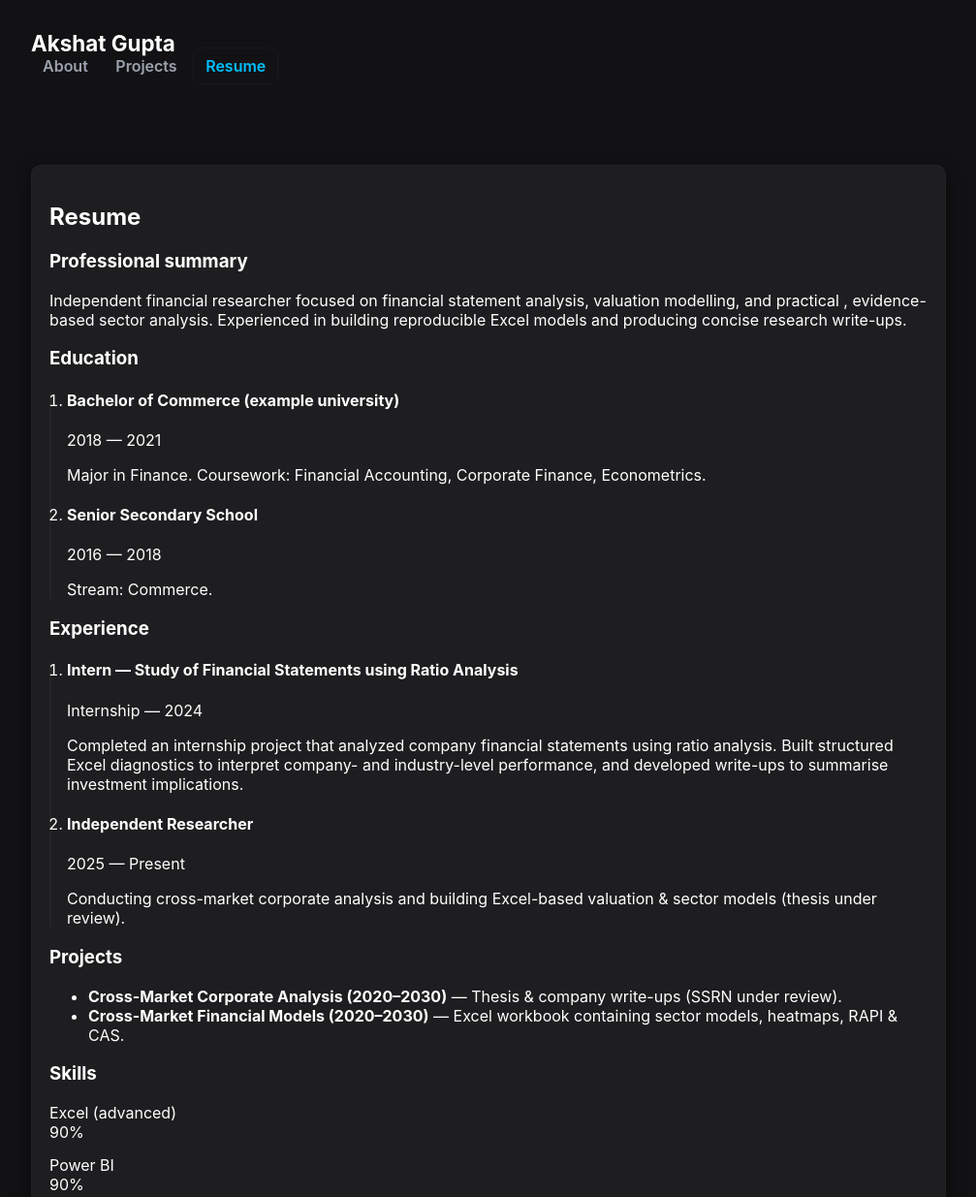
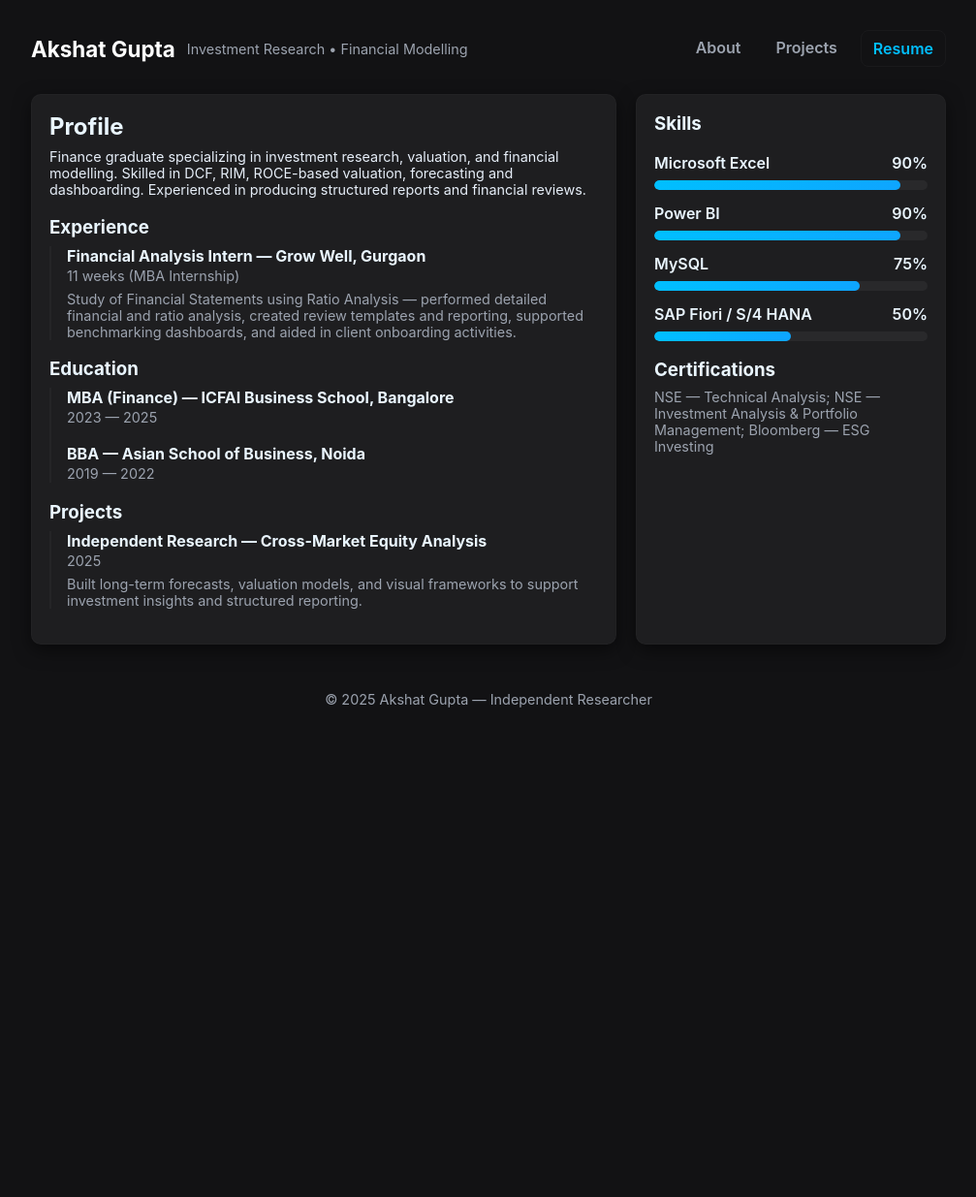
Before and after one commit to akshatgupta2000/akshatgupta2000.github.io, a plain HTML site: page resume.html in a window 1280 px wide. Shown: the part 33-1268 px from the top of the page at 97% size, without its empty margins (136-1143 px from the left). After the commit the page ends 836 px from the top, so only its background shows below. Drawn offline with Linux system fonts and the light colour scheme.

Commit message:
Update resume.html

```diff
--- a/resume.html
+++ b/resume.html
@@ -1,113 +1,97 @@
 <!doctype html>
 <html lang="en">
 <head>
-  <meta charset="utf-8" />
-  <meta name="viewport" content="width=device-width,initial-scale=1" />
+  <meta charset="utf-8"/><meta name="viewport" content="width=device-width,initial-scale=1"/>
   <title>Resume — Akshat Gupta</title>
   <link rel="stylesheet" href="assets/css/style.css">
 </head>
-<body class="theme-dark">
-  <header class="site-header">
-    <div class="container">
-      <div class="brand">
-        <h1>Akshat Gupta</h1>
+<body>
+  <div class="container">
+    <nav class="nav">
+      <div class="brand"><h1>Akshat Gupta</h1><p>Investment Research • Financial Modelling</p></div>
+      <div class="nav-links">
+        <a class="nav-link" href="about.html">About</a>
+        <a class="nav-link" href="projects.html">Projects</a>
+        <a class="nav-link active" href="resume.html">Resume</a>
       </div>
-      <nav class="main-nav">
-        <a href="about.html" class="nav-link">About</a>
-        <a href="projects.html" class="nav-link">Projects</a>
-        <a href="resume.html" class="nav-link active">Resume</a>
-      </nav>
-    </div>
-  </header>
+    </nav>
 
-  <main class="container page-grid resume-page">
-    <section class="card content-card wide">
-      <h2 class="card-title">Resume</h2>
-
-      <div class="card-body">
-        <h3>Professional summary</h3>
-        <p>
-          Independent financial researcher focused on financial statement analysis, valuation modelling, and practical
-         , evidence-based sector analysis. Experienced in building reproducible Excel models and producing concise research write-ups.
+    <div class="resume-grid">
+      <main class="card">
+        <h2 style="margin:0;color:#EAF6FF">Profile</h2>
+        <p class="small" style="margin-top:8px;color:#E6EEF8">
+          <!-- Short about snippet from CV (concise) -->
+          Finance graduate specializing in investment research, valuation, and financial modelling. Skilled in DCF, RIM, ROCE-based valuation, forecasting and dashboarding. Experienced in producing structured reports and financial reviews.
         </p>
 
-        <h3>Education</h3>
-        <ol class="timeline">
-          <li>
-            <h4>Bachelor of Commerce (example university)</h4>
-            <span class="time">2018 — 2021</span>
-            <p>Major in Finance. Coursework: Financial Accounting, Corporate Finance, Econometrics.</p>
-          </li>
+        <section style="margin-top:18px">
+          <h3 style="color:#EAF6FF;margin-bottom:8px">Experience</h3>
+          <div class="timeline">
+            <div class="timeline-item">
+              <h4>Financial Analysis Intern — Grow Well, Gurgaon</h4>
+              <span>11 weeks (MBA Internship)</span>
+              <p class="small" style="margin-top:6px">Study of Financial Statements using Ratio Analysis — performed detailed financial and ratio analysis, created review templates and reporting, supported benchmarking dashboards, and aided in client onboarding activities.</p>
+            </div>
+          </div>
+        </section>
 
-          <li>
-            <h4>Senior Secondary School</h4>
-            <span class="time">2016 — 2018</span>
-            <p>Stream: Commerce.</p>
-          </li>
-        </ol>
+        <section style="margin-top:18px">
+          <h3 style="color:#EAF6FF;margin-bottom:8px">Education</h3>
+          <div class="timeline">
+            <div class="timeline-item">
+              <h4>MBA (Finance) — ICFAI Business School, Bangalore</h4>
+              <span>2023 — 2025</span>
+            </div>
+            <div class="timeline-item">
+              <h4>BBA — Asian School of Business, Noida</h4>
+              <span>2019 — 2022</span>
+            </div>
+          </div>
+        </section>
 
-        <h3>Experience</h3>
-        <ol class="timeline">
-          <li>
-            <h4>Intern — Study of Financial Statements using Ratio Analysis</h4>
-            <span class="time">Internship — 2024</span>
-            <p>
-              Completed an internship project that analyzed company financial statements using ratio analysis. Built
-              structured Excel diagnostics to interpret company- and industry-level performance, and developed write-ups
-              to summarise investment implications.
-            </p>
-          </li>
+        <section style="margin-top:18px">
+          <h3 style="color:#EAF6FF;margin-bottom:8px">Projects</h3>
+          <div class="timeline">
+            <div class="timeline-item">
+              <h4>Independent Research — Cross-Market Equity Analysis</h4>
+              <span>2025</span>
+              <p class="small" style="margin-top:6px">Built long-term forecasts, valuation models, and visual frameworks to support investment insights and structured reporting.</p>
+            </div>
+          </div>
+        </section>
+      </main>
 
-          <li>
-            <h4>Independent Researcher</h4>
-            <span class="time">2025 — Present</span>
-            <p>
-              Conducting cross-market corporate analysis and building Excel-based valuation & sector models (thesis under review).
-            </p>
-          </li>
-        </ol>
+      <aside class="card">
+        <h3 style="margin-top:0;color:#EAF6FF">Skills</h3>
 
-        <h3>Projects</h3>
-        <ul class="projects-list">
-          <li>
-            <strong>Cross-Market Corporate Analysis (2020–2030)</strong> — Thesis & company write-ups (SSRN under review).
-          </li>
-          <li>
-            <strong>Cross-Market Financial Models (2020–2030)</strong> — Excel workbook containing sector models, heatmaps, RAPI & CAS.
-          </li>
-        </ul>
-
-        <h3>Skills</h3>
-        <div class="skills">
-          <div class="skill">
-            <div class="skill-title">Excel (advanced)</div>
-            <div class="skill-bar"><div style="width:90%;">90%</div></div>
-          </div>
-
-          <div class="skill">
-            <div class="skill-title">Power BI</div>
-            <div class="skill-bar"><div style="width:90%;">90%</div></div>
-          </div>
-
-          <div class="skill">
-            <div class="skill-title">MySQL</div>
-            <div class="skill-bar"><div style="width:75%;">75%</div></div>
-          </div>
-
-          <div class="skill">
-            <div class="skill-title">SAP Fiori / S/4 HANA</div>
-            <div class="skill-bar"><div style="width:50%;">50%</div></div>
-          </div>
+        <div class="skill">
+          <div class="label"><span>Microsoft Excel</span><span>90%</span></div>
+          <div class="progress"><i style="width:90%"></i></div>
         </div>
 
-      </div>
-    </section>
-  </main>
+        <div class="skill">
+          <div class="label"><span>Power BI</span><span>90%</span></div>
+          <div class="progress"><i style="width:90%"></i></div>
+        </div>
 
-  <footer class="site-footer">
-    <div class="container">
-      <small>© Akshat Gupta — Resume</small>
+        <div class="skill">
+          <div class="label"><span>MySQL</span><span>75%</span></div>
+          <div class="progress"><i style="width:75%"></i></div>
+        </div>
+
+        <div class="skill">
+          <div class="label"><span>SAP Fiori / S/4 HANA</span><span>50%</span></div>
+          <div class="progress"><i style="width:50%"></i></div>
+        </div>
+
+        <div style="margin-top:18px">
+          <h3 style="color:#EAF6FF;margin-bottom:8px">Certifications</h3>
+          <p class="small">NSE — Technical Analysis; NSE — Investment Analysis & Portfolio Management; Bloomberg — ESG Investing</p>
+        </div>
+      </aside>
     </div>
-  </footer>
+
+    <div class="footer">© 2025 Akshat Gupta — Independent Researcher</div>
+  </div>
 </body>
 </html>
```
